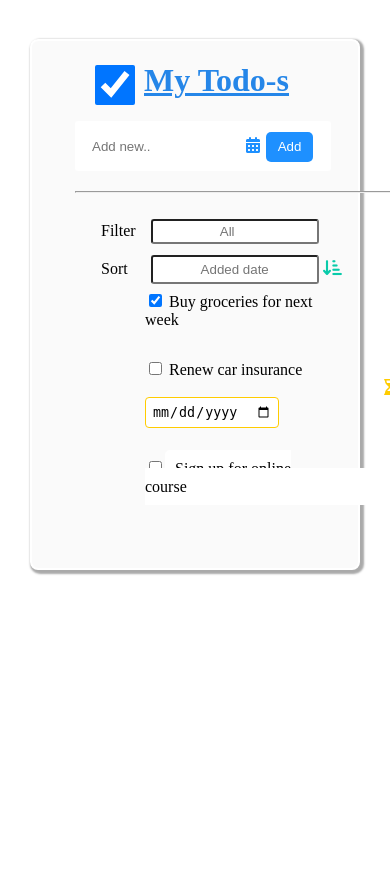
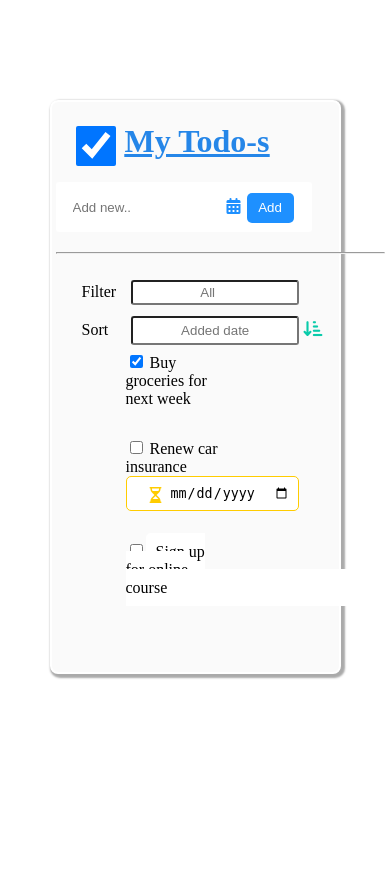
Before and after one commit to humphreyokoth/todo-assignement, a PHP site: page /todo.html in a window 390 px wide; the page is wider, and only the part inside the window is pictured. Before the commit the page ends 575 px from the top of that part, so only its background shows below. Run offline with PHP 8.4, Linux system fonts and the light colour scheme; some libraries are stand-ins or nearby versions.

Commit message:
Feat: Input-icon

```diff
--- a/style.css
+++ b/style.css
@@ -119,9 +119,10 @@ ul {
 }
 
 #date{
-  border: 1px solid #ffcc00;
+  /* border: 1px solid #ffcc00; */
   padding: 6px;
   border-radius: 4px;
+
 
 }
 .list .list-li {
@@ -135,8 +136,39 @@ ul {
   color: #ffcc00;
   border: #ffffff;
 
+    position: absolute;
+
+}
+/* icon start */
+
+
+.input-icons i {
+  position: absolute;
+  margin-left: 13px;
+  color: #ffcc00;
+  border: #ffffff;
+  position: absolute;
+  padding: 11px;
+}
+input.date {
+  padding: 8px;
+  align-items: center;
+  /* display: inline-flex; */
+  font-family: monospace;
+  padding-inline-start: 43px;
+  cursor: default;
+  overflow: hidden;
+  border: 1px solid #ffcc00;
+  border-radius: 5px;
+  padding: -2px;
 }
 
+/* .input-field {
+  width: 100%;
+  padding: 10px;
+  text-align: center;
+} */
+/*  icon end */
 /* LABELS */
 .label-4 {
   background-color: #ffffff;
@@ -159,7 +191,7 @@ ul {
 }
 
 
-.container {
+/* .container {
   height: 527px;
   width: 361px;
   box-shadow: 2px 2px 2px 2px #aaaaaa;
@@ -169,6 +201,17 @@ ul {
   padding-left: 53px;
   margin-top: -61px;
   padding-left: 43px;
+} */
+.container {
+  height: 570px;
+  width: 356px;
+  box-shadow: 2px 2px 2px 2px #aaaaaa;
+  border: 2px solid #ffffff;
+  border-radius: 8px;
+  background-color: #fafafa;
+  padding-left: 53px;
+  margin-top: 0px;
+  padding-left: 4px;
 }
 form {
   width: 283px;
@@ -211,12 +254,17 @@ hr {
   /* margin-right: -7px; */
   width: 327px;
 }
+.container-list{
+  width: 200px;
+}
 .counter {
   /* float: right; */
   margin: 7px;
   /* margin-right: 194px; */
   width: 250px;
+
 }
+
 #filter {
   text-align: center;
   width: 158px;
@@ -232,6 +280,7 @@ hr {
   margin-left: 19px;
 }
 
+
 }
 
 
--- a/todo.html
+++ b/todo.html
@@ -37,6 +37,7 @@
                 <input type="number" name="sort" id="sort" placeholder="Added date" /><i
                     class="fas fa-sort-amount-down-alt sort-icon" id="sort-icon"></i>
             </div>
+            <div class="container-list">
                 <div class="list">
                     <ul class="list-li">
                         <li>
@@ -51,22 +52,29 @@
                             <input type="checkbox" name="checkbox" id="insurance-list" />
                             <label class="label-3">Renew car insurance</label>
                         </li>
-                    <li>
-                        <i class="fa-regular fa-hourglass-half" id="fa-regular"></i><input type="date" id="date"
+                        <li class="input-icons" >
+                            <i class="fa-regular fa-hourglass-half icon">
+                            </i><input class="date"
+                            type="date"
                                 name="date" /><label class="label-date"></label>
                         </li>
                     </ul>
                 </div>
+                <!-- <div class="input-icons">
+                    <i class="fa-regular fa-hourglass-half icon">
+                  </i>
+                    <input class="date"
+                           type="date">
+                </div> -->
                 <div class="list-3">
                     <ul>
                         <li>
-                        <input type="checkbox" name="checkbox" id="input-checkbox" /><label class="label-4">Sign up for
-                            online course</label>
+                            <input type="checkbox" name="checkbox" id="input-checkbox" /><label class="label-4">Sign up
+                                for online course</label>
                         </li>
                     </ul>
                 </div>
-
-
+            </div>
         </form>
     </div>
 </body>
```
Lines whose indentation alone changed are shown as unchanged.
